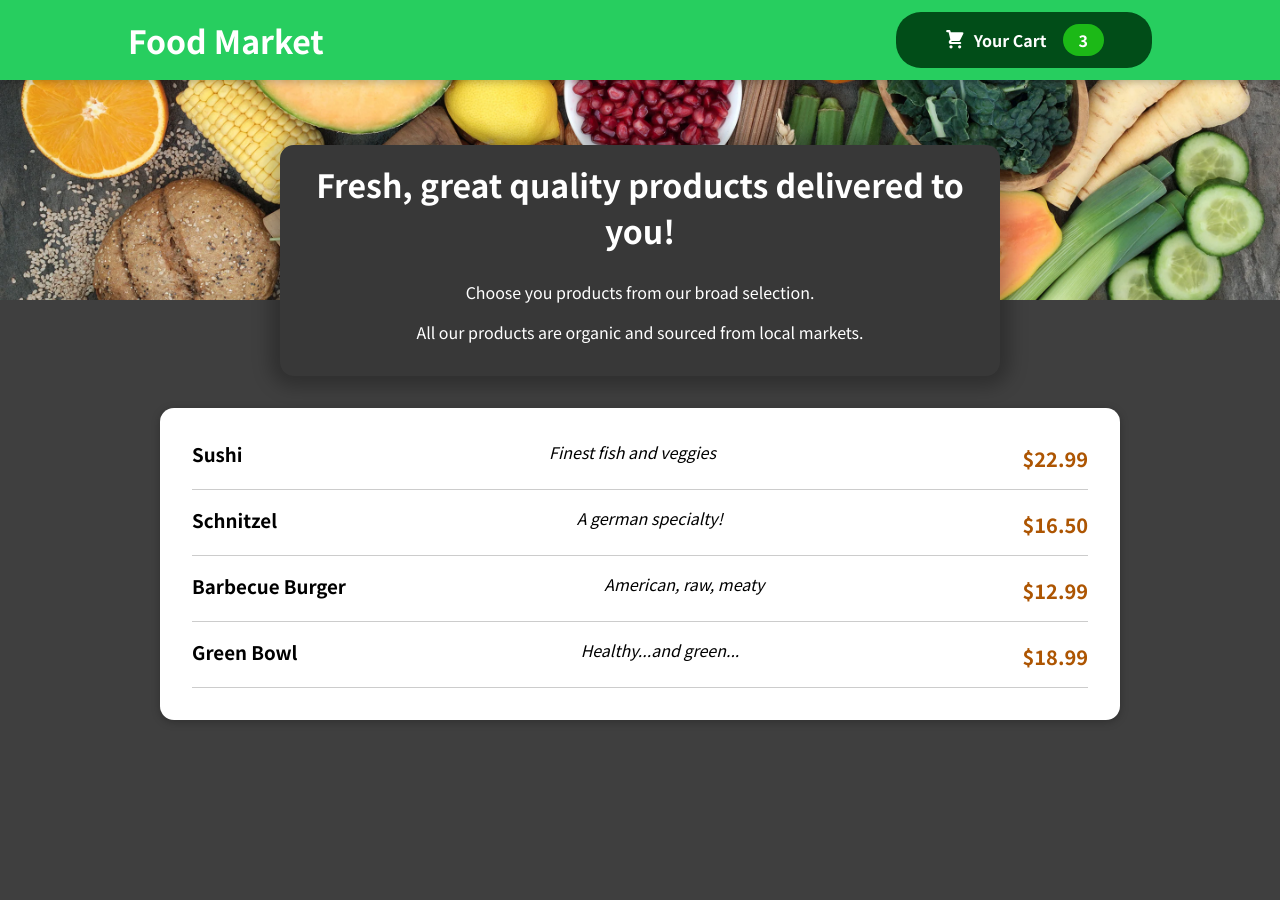
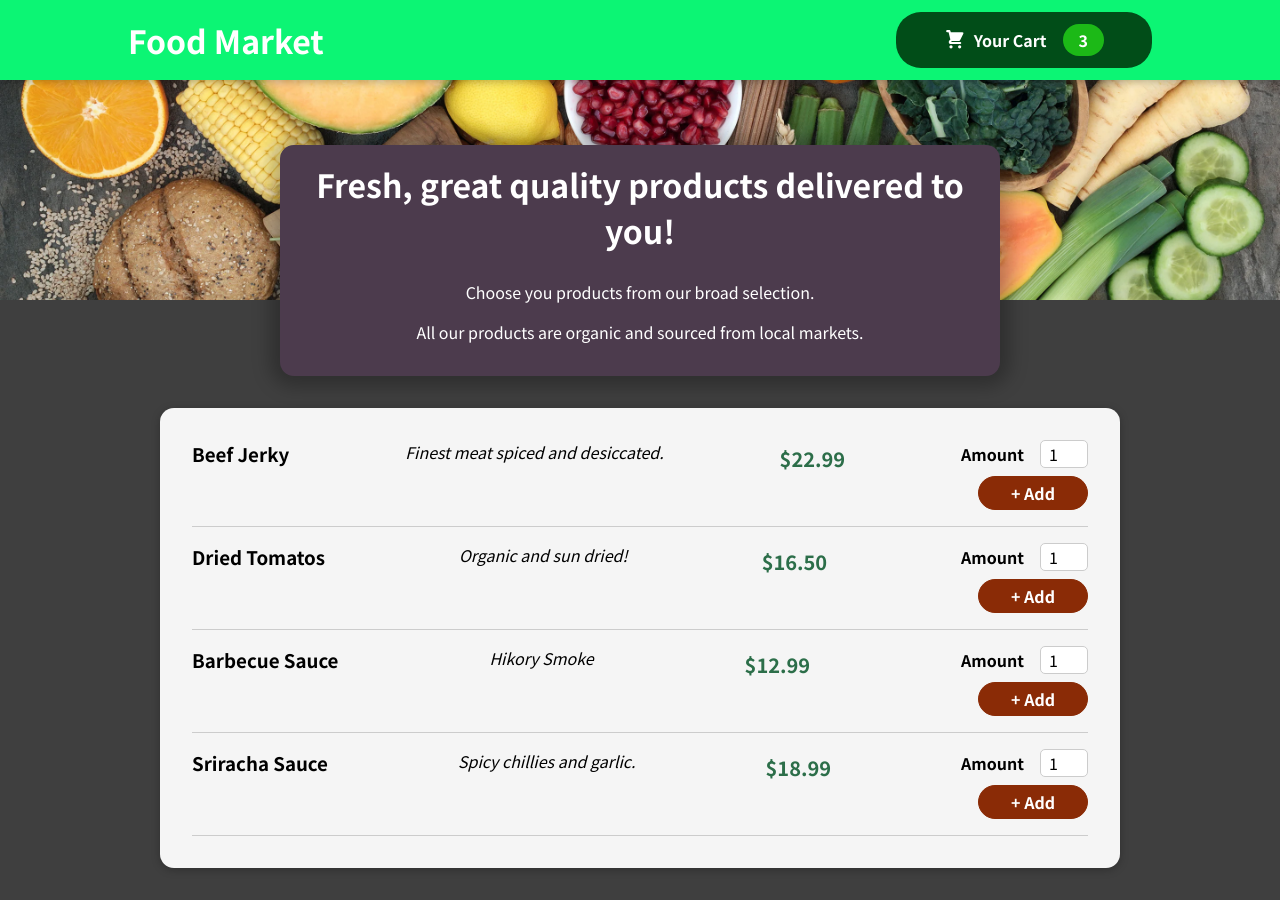
Before and after one commit to eduardosacco/react-food-market, a React (Create React App) app: page / in a window 1280 px wide. Before the commit the page ends 800 px from the top, so only its background shows below. Built offline with nearby package versions, Linux system fonts and the light colour scheme.

Commit message:
Add several components

```diff
--- a/src/components/Layout/Header.module.css
+++ b/src/components/Layout/Header.module.css
@@ -4,7 +4,7 @@
     left: 0;
     width: 100%;
     height: 5rem;
-    background-color: #27ce5f;
+    background-color: #0CF574;
     color: white;
     display: flex;
     justify-content: space-between;
--- a/src/components/Products/AvailableProducts.js
+++ b/src/components/Products/AvailableProducts.js
@@ -1,16 +1,16 @@
 import classes from './AvailableProducts.module.css';
-import ProductItem from './ProductItem';
+import ProductItem from './ProductItem/ProductItem';
 import Card from '../UI/Card';
 
 function AvailableProducts() {
     const productsList = DUMMY_PRODUCTS.map(product =>
-        <li>
-            <ProductItem key={product.id}
-                name={product.name}
-                description={product.description}
-                price={product.price}
-            />
-        </li>);
+        <ProductItem key={product.id}
+            id={product.id}
+            name={product.name}
+            description={product.description}
+            price={product.price}
+        />
+    );
 
     return (
         <section className={classes.products}>
@@ -24,26 +24,26 @@
 const DUMMY_PRODUCTS = [
     {
         id: '1',
-        name: 'Sushi',
-        description: 'Finest fish and veggies',
+        name: 'Beef Jerky',
+        description: 'Finest meat spiced and desiccated.',
         price: 22.99,
     },
     {
         id: '2',
-        name: 'Schnitzel',
-        description: 'A german specialty!',
+        name: 'Dried Tomatos',
+        description: 'Organic and sun dried!',
         price: 16.5,
     },
     {
         id: '3',
-        name: 'Barbecue Burger',
-        description: 'American, raw, meaty',
+        name: 'Barbecue Sauce',
+        description: 'Hikory Smoke',
         price: 12.99,
     },
     {
         id: '4',
-        name: 'Green Bowl',
-        description: 'Healthy...and green...',
+        name: 'Sriracha Sauce',
+        description: 'Spicy chillies and garlic.',
         price: 18.99,
     },
 ];
--- a/src/components/Products/ProductItem.js
+++ b/src/components/Products/ProductItem/ProductItem.js
@@ -1,4 +1,5 @@
 import classes from './ProductItem.module.css';
+import ProductItemForm from './ProductItemForm';
 
 function ProductItem(props) {
     const price =  `$${props.price.toFixed(2)}`;
@@ -13,6 +14,9 @@
                 <div className={classes.price}>
                     {price}
                 </div>
+                <div>
+                    <ProductItemForm id={props.id}/>
+                </div>
             </div>
         </li>
     );
--- a/src/components/Products/ProductItem.module.css
+++ b/src/components/Products/ProductItem/ProductItem.module.css
@@ -17,6 +17,6 @@
 .price {
     margin-top: 0.25rem;
     font-weight: bold;
-    color: #ad5502;
+    color: #2C6E49;
     font-size: 1.25rem;
 }
--- /dev/null
+++ b/src/components/Products/ProductItem/ProductItemForm.js
@@ -0,0 +1,20 @@
+import classes from './ProductItemForm.module.css';
+import Input from '../../UI/Input';
+
+function ProductItemForm(props) {
+    return(
+        <form className={classes.form}>
+            <Input label='Amount' input={{
+                id: 'amount_' + props.id,
+                type: 'number',
+                min: '1',
+                max: '99',
+                step: '1',
+                defaultValue: '1'
+            }} />
+            <button>+ Add</button>
+        </form>
+    );
+}
+
+export default ProductItemForm;
--- /dev/null
+++ b/src/components/Products/ProductItem/ProductItemForm.module.css
@@ -0,0 +1,19 @@
+.form {
+    text-align: right;
+}
+
+.form button {
+    font: inherit;
+    cursor: pointer;
+    background-color: #8a2b06;
+    border: 1px solid #8a2b06;
+    color: white;
+    padding: 0.25rem 2rem;
+    border-radius: 20px;
+    font-weight: bold;
+}
+
+.form button:hover, .form button:active {
+    background-color: #641e03;
+    border-color: #641e03;
+}
--- a/src/components/Products/ProductsSummary.module.css
+++ b/src/components/Products/ProductsSummary.module.css
@@ -5,7 +5,7 @@
     margin: auto;
     margin-top: -10rem;
     position: relative;
-    background-color: #383838;
+    background-color: #4C3B4D;
     color: white;
     border-radius: 14px;
     padding: 1rem;
--- a/src/components/UI/Card.module.css
+++ b/src/components/UI/Card.module.css
@@ -2,5 +2,5 @@
     padding: 1rem;
     box-shadow: 0 2px 8px rgba(0, 0, 0, 0.25);
     border-radius: 14px;
-    background-color: white;
+    background-color: whitesmoke;
 }
--- /dev/null
+++ b/src/components/UI/Input.js
@@ -0,0 +1,12 @@
+import classes from './Input.module.css';
+
+function Input(props) {
+    return(
+        <div className={classes.input}>
+            <label htmlFor={props.input.id}>{props.label}</label>
+            <input {...props.input} />
+        </div>
+    );
+}
+
+export default Input;
--- /dev/null
+++ b/src/components/UI/Input.module.css
@@ -0,0 +1,18 @@
+.input {
+    display: flex;
+    align-items: center;
+    margin-bottom: 0.5rem;
+}
+
+.input label {
+    font-weight: bold;
+    margin-right: 1rem;
+}
+
+.input input {
+    width: 3rem;
+    border-radius: 5px;
+    border: 1px solid #ccc;
+    font: inherit;
+    padding-left: 0.5rem;
+}
```
